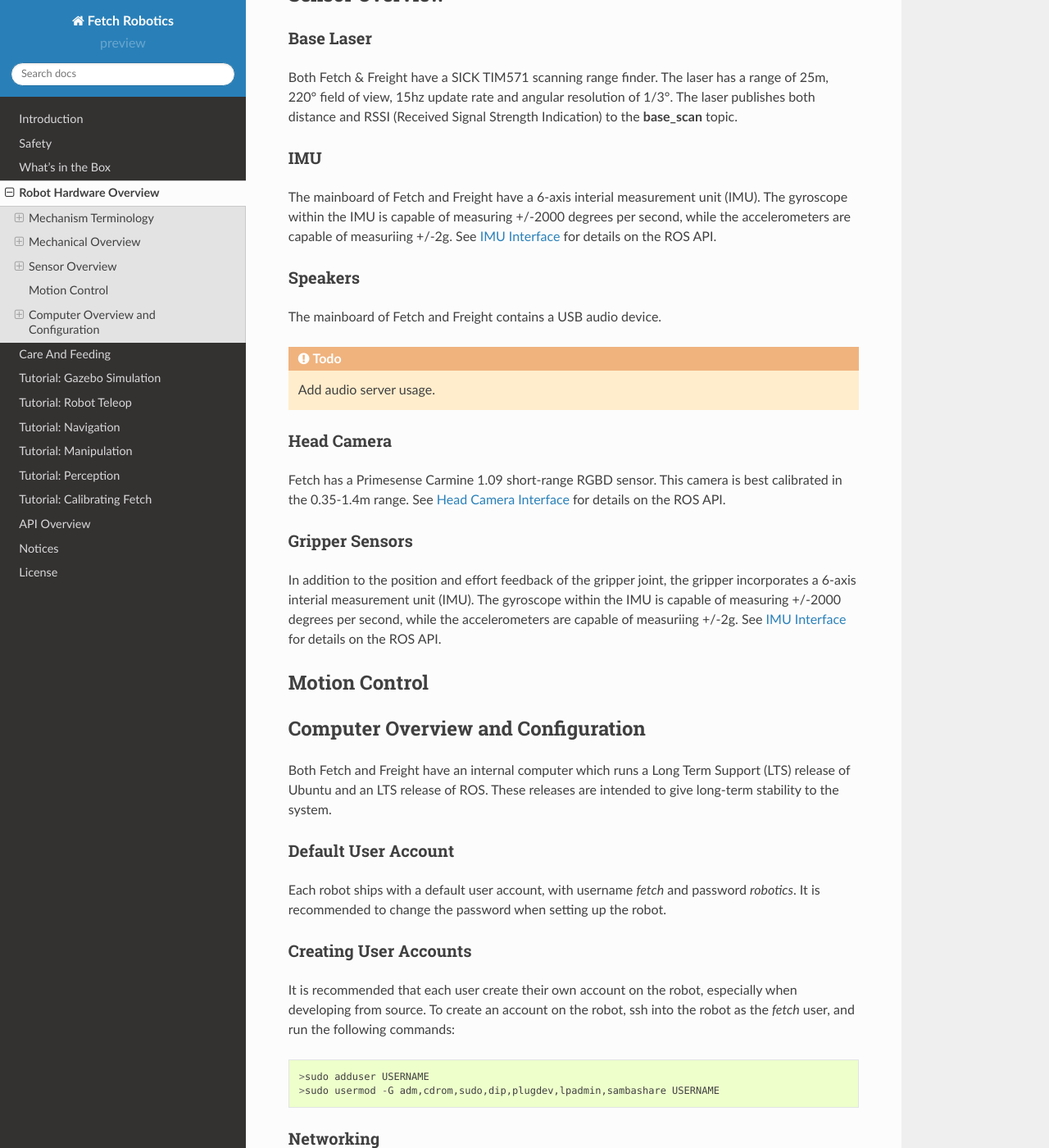
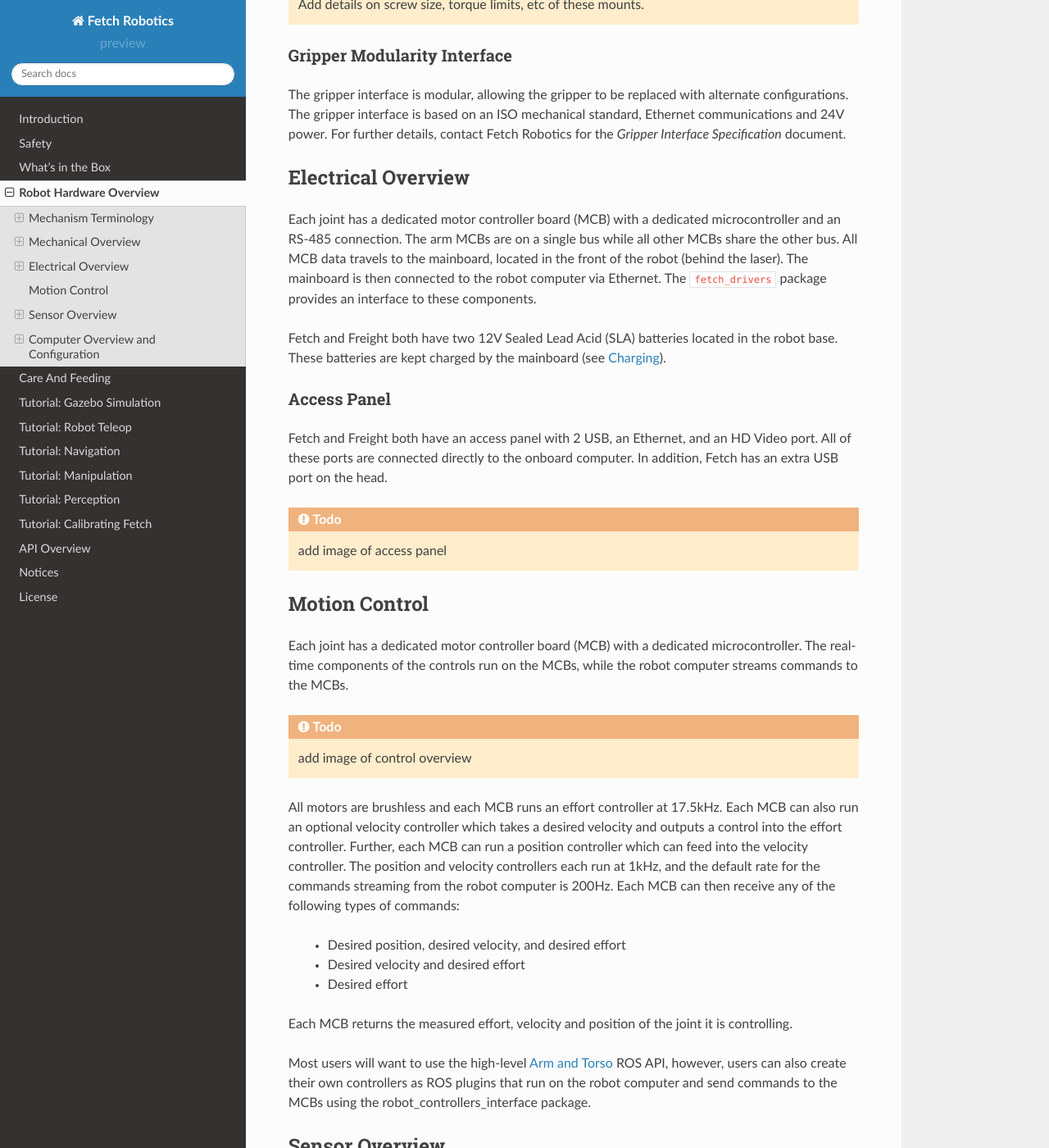
Before and after one commit to fetchrobotics/docs, a Sphinx documentation site: the page built from source/robot_hardware.rst, in a window 1280 px wide and 1400 px high, scrolled down 4012 px. Shown: the whole window at 82% size. Built offline with Sphinx 7.4.7 and the Read the Docs theme 2.0.0, drawn with Linux system fonts in a browser that asks for light colours; some of the changed text lies outside the part shown.

Commit message:
filling in motion control stuff

```diff
--- a/source/api_overview.rst
+++ b/source/api_overview.rst
@@ -28,6 +28,9 @@ the arm to execute a pre-defined trajectory. Three interfaces are provided:
  * `torso_controller/follow_joint_trajectory` to control just the torso.
 
 Only one controller is allowed to control a joint at a time.
+
+In addition to the trajectory controllers, the arm is always running a gravity
+compensation controller.
 
 .. _base_api:
 
--- a/source/care_and_feeding.rst
+++ b/source/care_and_feeding.rst
@@ -1,5 +1,7 @@
 Care And Feeding
 ================
+
+.. _charging:
 
 Charging
 --------
--- /dev/null
+++ b/source/electrical.rst
@@ -0,0 +1,22 @@
+Electrical Overview
+-------------------
+
+Each joint has a dedicated motor controller board (MCB) with a dedicated
+microcontroller and an RS-485 connection. The arm MCBs are on a single bus while
+all other MCBs share the other bus. All MCB data travels to the mainboard,
+located in the front of the robot (behind the laser). The mainboard is then
+connected to the robot computer via Ethernet. The ``fetch_drivers`` package
+provides an interface to these components.
+
+Fetch and Freight both have two 12V Sealed Lead Acid (SLA) batteries located
+in the robot base. These batteries are kept charged by the mainboard (see
+:ref:`charging`).
+
+Access Panel
+++++++++++++
+
+Fetch and Freight both have an access panel with 2 USB, an Ethernet, and an
+HD Video port. All of these ports are connected directly to the onboard
+computer. In addition, Fetch has an extra USB port on the head.
+
+.. TODO:: add image of access panel
--- a/source/mechanical_spec.rst
+++ b/source/mechanical_spec.rst
@@ -97,6 +97,14 @@ wrist_roll_joint       continuous    --           --
 *_gripper_finger_joint prismatic   50mm       0mm
 ====================== ========== =========== ==========
 
+Mount Points
+++++++++++++
+
+Fetch and Freight both have mount points on top of the robot base. Fetch also
+has mount points on the head and gripper.
+
+.. TODO:: Add details on screw size, torque limits, etc of these mounts.
+
 Gripper Modularity Interface
 ++++++++++++++++++++++++++++
 
--- a/source/motion_control.rst
+++ b/source/motion_control.rst
@@ -1,2 +1,28 @@
 Motion Control
 --------------
+
+Each joint has a dedicated motor controller board (MCB) with a dedicated
+microcontroller. The real-time components of the controls run on the
+MCBs, while the robot computer streams commands to the MCBs.
+
+.. TODO:: add image of control overview
+
+All motors are brushless and each MCB runs an effort controller at 17.5kHz.
+Each MCB can also run an optional velocity controller which takes a desired
+velocity and outputs a control into the effort controller. Further, each
+MCB can run a position controller which can feed into the velocity controller.
+The position and velocity controllers each run at 1kHz, and the default
+rate for the commands streaming from the robot computer is 200Hz.
+Each MCB can then receive any of the following types of commands:
+
+ * Desired position, desired velocity, and desired effort
+ * Desired velocity and desired effort
+ * Desired effort
+
+Each MCB returns the measured effort, velocity and position of the joint it
+is controlling.
+
+Most users will want to use the high-level :ref:`arm_api` ROS API, however,
+users can also create their own controllers as ROS plugins that run on the
+robot computer and send commands to the MCBs using the
+robot_controllers_interface package.
--- a/source/robot_hardware.rst
+++ b/source/robot_hardware.rst
@@ -3,6 +3,7 @@ Robot Hardware Overview
 
 .. include:: mechanism_terminology.rst
 .. include:: mechanical_spec.rst
+.. include:: electrical.rst
+.. include:: motion_control.rst
 .. include:: sensors.rst
-.. include:: motion_control.rst
 .. include:: computer.rst
```
